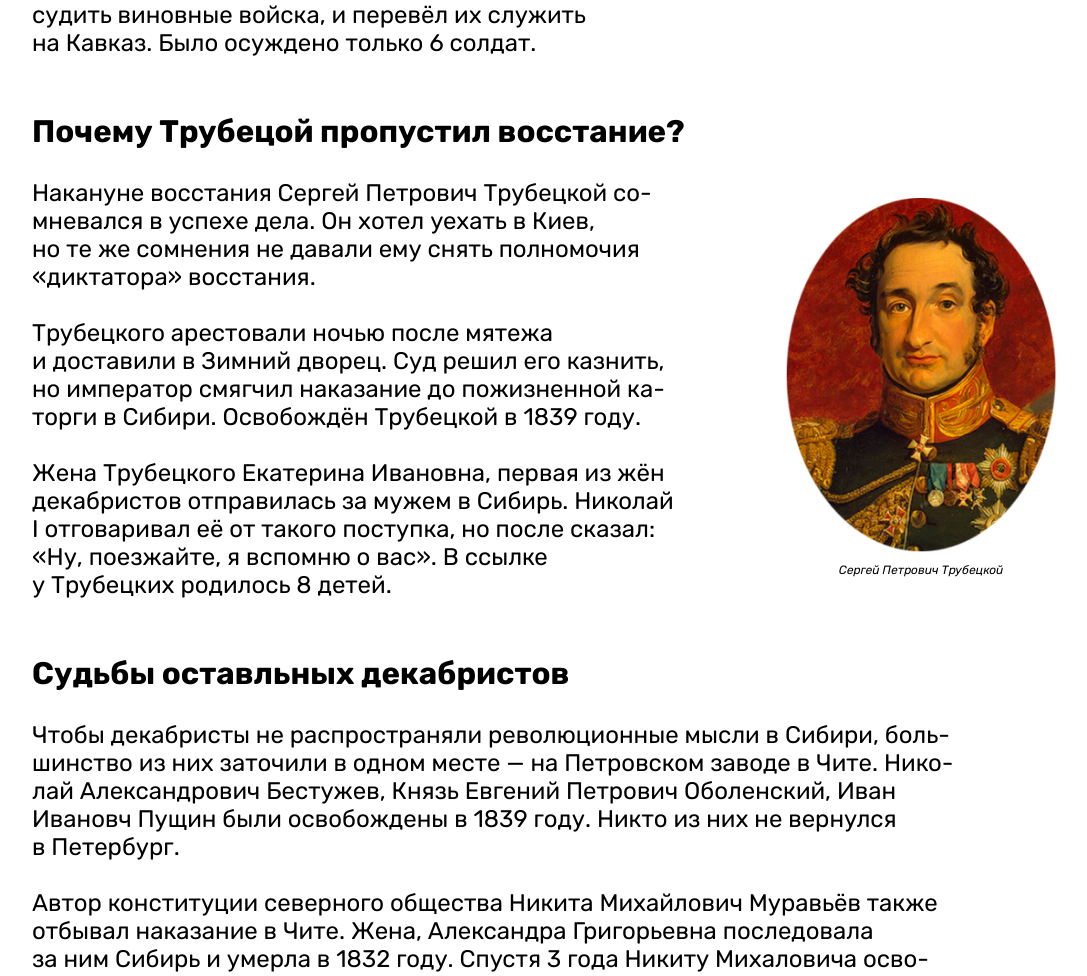
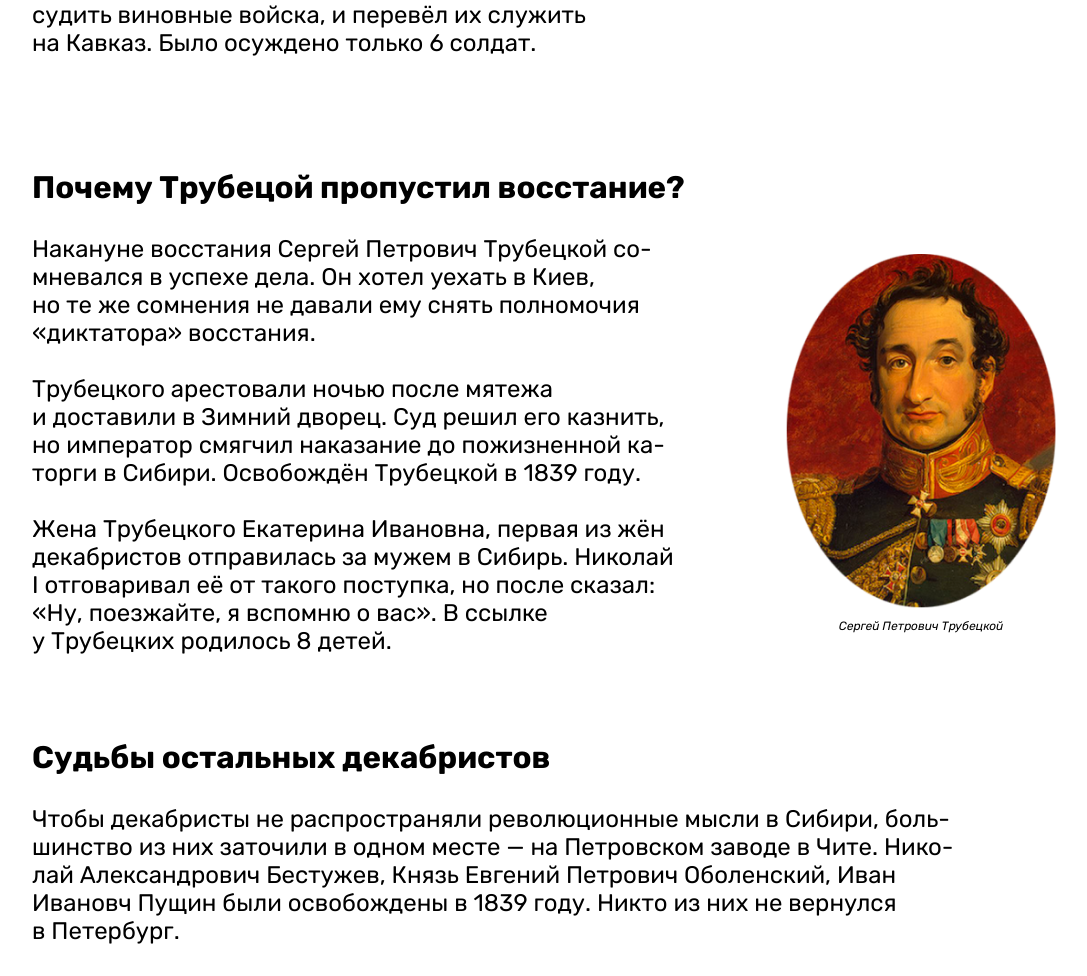
Before and after one commit to decembrists/decembrists.github.io, a plain HTML site: page index.html in a window 1280 px wide. Shown: the part 6862-7838 px from the top of the page, without its empty margins (96-1183 px from the left). Drawn offline with nearby package versions, Linux system fonts and the light colour scheme.

Commit message:
Update index.html

```diff
--- a/index.html
+++ b/index.html
@@ -297,10 +297,12 @@
                     </div>
 
                     <div class="paragraph">казнено</div>
+
                 </div>
                 <div class="div1"><br><br><br></div>
             </div>
         </div>
+        <div class="div"><br><br></div>
         <div class="head-h2 block-pic4">
             <div class="par4">
                 <h2>Почему Трубецой пропустил восстание?</h2>
@@ -336,8 +338,8 @@
 
 
         </div>
-        <br> <br>
-        <h2>Судьбы оставльных декабристов</h2>
+        <br> <br> <br>
+        <h2>Судьбы остальных декабристов</h2>
         <p id="iam">Чтобы декабристы не&nbsp;распространяли революционные мысли в&nbsp;Сибири, большинство из&nbsp;них заточили в&nbsp;одном месте&nbsp;&mdash; на&nbsp;Петровском заводе в&nbsp;Чите. Николай Александрович Бестужев, Князь Евгений Петрович Оболенский,
             Иван Ивановч Пущин были освобождены в&nbsp;1839&nbsp;году. Никто из&nbsp;них не&nbsp;вернулся в&nbsp;Петербург. <br />
             <br /> Автор конституции северного общества Никита Михайлович Муравьёв также отбывал наказание в&nbsp;Чите. Жена, Александра Григорьевна последовала за&nbsp;ним Сибирь и&nbsp;умерла в&nbsp;1832&nbsp;году. Спустя 3&nbsp;года Никиту Михаловича
```
